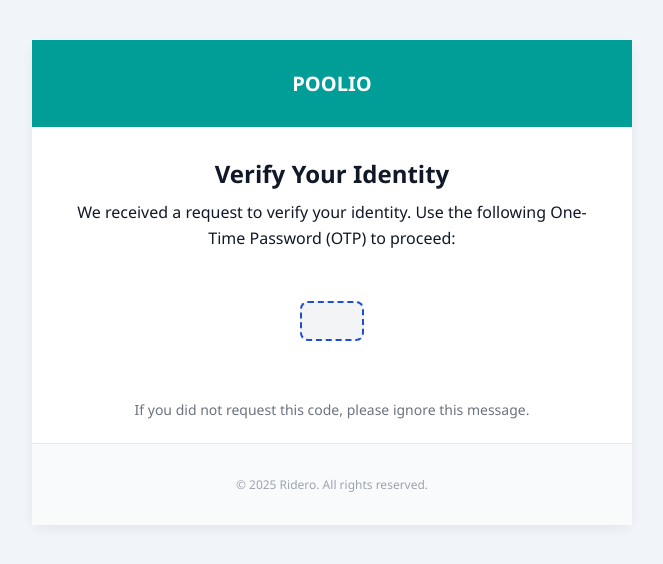
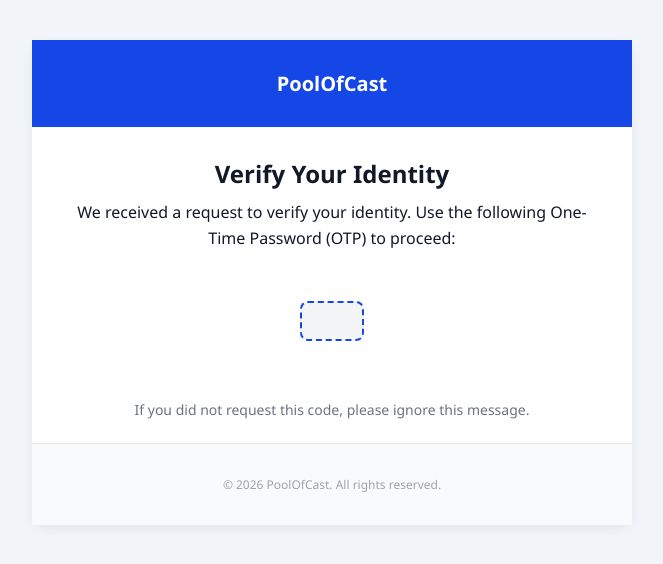
Before and after one commit to hrmrakib/PoolOfCast_Backend, a Django app: template templates/otp_verification.html in a window 1280 px wide. Shown: the top 564 px of the page, without its empty margins (308-971 px from the left). Run offline with Django 5.2, Linux system fonts and the light colour scheme; the template is opened without the code that fills it, so the values that code supplies are empty; parts of the project's set-up code (start-up, migrations or seed data) failed here and were passed over.

Commit message:
email template updated

```diff
--- a/accounts/send_otp.py
+++ b/accounts/send_otp.py
@@ -15,7 +15,7 @@ def generate_and_send_otp(user):
 
     try:
         subject = 'Verify Your Identity'
-        from_email = formataddr(("RIDERO", settings.EMAIL_HOST_USER))
+        from_email = formataddr(("PoolOfCast", settings.EMAIL_HOST_USER))
         to = user.email
         html_content = render_to_string('otp_verification.html',{'otp':otp})
         text_content = strip_tags(html_content)
--- a/talent/tests_shortlist_media.py
+++ b/talent/tests_shortlist_media.py
@@ -56,6 +56,10 @@ class ShortlistMediaTests(TestCase):
         self.assertEqual(r.status_code, 400)
         r = self.api.post(self.url, {"file": f("a.txt", "text/plain")}, format="multipart")
         self.assertEqual(r.status_code, 400)
+        self.assertIn("jpg", r.data["message"])
+        self.assertIn("mp4", r.data["message"])
+        r = self.api.post(self.url, {"file": f("a.png", "video/mp4")}, format="multipart")
+        self.assertEqual(r.status_code, 400)
         r = self.api.post(self.url, {}, format="multipart")
         self.assertEqual(r.status_code, 400)
 
--- a/templates/otp_verification.html
+++ b/templates/otp_verification.html
@@ -12,8 +12,8 @@
 
           <!-- Logo / Header -->
           <tr>
-            <td align="center" style="padding: 30px 40px; background-color: rgb(0, 158, 150);">
-              <h4 style="margin: 0; font-size: 20px; font-weight: 600; color: #ffffff;">POOLIO</h4>
+            <td align="center" style="padding: 30px 40px; background-color: #1447e6;">
+              <h4 style="margin: 0; font-size: 20px; font-weight: 600; color: #ffffff;">PoolOfCast</h4>
             </td>
           </tr>
 
@@ -36,7 +36,7 @@
           <!-- Verification Code Box -->
           <tr>
             <td align="center" style="padding: 20px 40px;">
-              <div style="display: inline-block; background-color: #f3f4f6; border: 2px dashed #1d4ed8; border-radius: 8px; padding: 18px 30px; font-size: 28px; font-weight: bold; color: #1d4ed8; letter-spacing: 6px;">
+              <div style="display: inline-block; background-color: #f3f4f6; border: 2px dashed #1447e6; border-radius: 8px; padding: 18px 30px; font-size: 28px; font-weight: bold; color: #1447e6; letter-spacing: 6px;">
                 {{otp}}
               </div>
             </td>
@@ -54,7 +54,7 @@
           <!-- Footer -->
           <tr>
             <td style="padding: 20px 40px; text-align: center; background-color: #f9fafb; border-top: 1px solid #e5e7eb;">
-              <p style="font-size: 12px; color: #9ca3af;">© 2025 Ridero. All rights reserved.</p>
+              <p style="font-size: 12px; color: #9ca3af;">© {% now "Y" %} PoolOfCast. All rights reserved.</p>
             </td>
           </tr>
 
```
Also changed, not shown: talent/views.py (+19 -7 lines).
